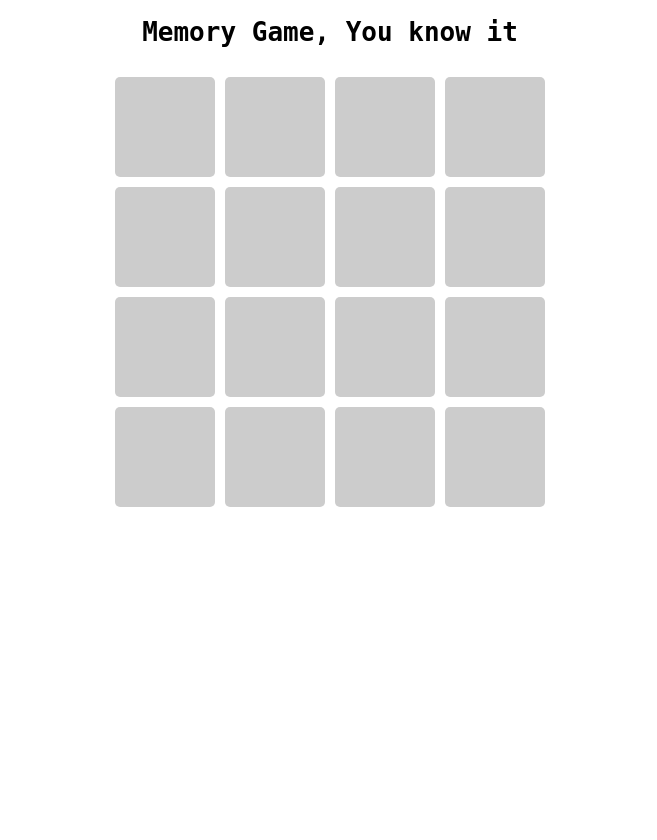
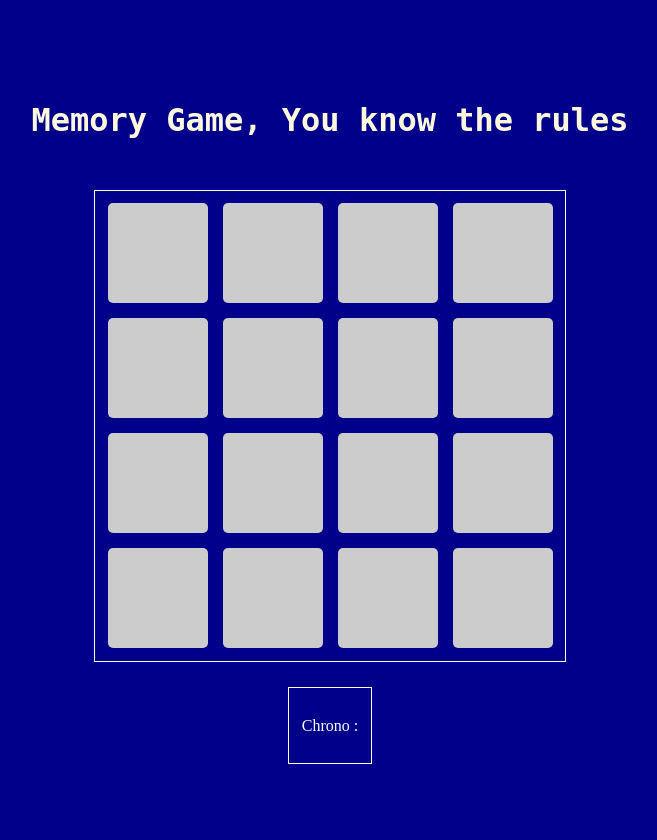
Before and after one commit to Arizn3/testfolio, a PHP site: page / in a window 1280 px wide. Shown: the whole page, without its empty margins (310-967 px from the left). Before the commit the page ends 507 px from the top, so only its background shows below. Run offline with PHP 8.4, Linux system fonts and the light colour scheme.

Commit message:
test(memorygame): ajustement du style

```diff
--- a/MemoryGameApp/index.html
+++ b/MemoryGameApp/index.html
@@ -4,15 +4,25 @@
 <head>
     <meta charset="UTF-8">
     <meta name="viewport" content="width=device-width, initial-scale=1.0">
-    <link rel="stylesheet" href="style.css">
+    <link rel="stylesheet" href="style-memory.css">
     <title>Memory Game</title>
 </head>
 
 <body>
-    <h1>Memory Game, You know it</h1>
-    <div id="game-board"></div>
-
-    <script src="script.js"></script>
+    <header>
+    </header>
+    <main>
+        <h1>Memory Game, You know the rules</h1>
+        <section>
+            <div id="game-board"></div>
+        </section>
+        <section>
+            <p>Chrono : </p>
+        </section>
+    </main>
+    <footer>
+    </footer>
+    <script src="script-memory.js"></script>
 </body>
 
 </html>
--- a/MemoryGameApp/style.css
+++ b/MemoryGameApp/style-memory.css
@@ -1,26 +1,50 @@
 /* BODY */
 body {
-    font-family: monospace;
-    text-align: center;
+    background-color: darkblue;
 }
 
+/* TITRE */
+h1 {
+    font-family: monospace, 'Courier New', Courier;
+    color: cornsilk;
+    margin: 3% auto;
+}
+
+/* MAIN */
+main {
+    display: flex;
+    flex-direction: column;
+    place-items: center;
+    margin: 5% auto;
+}
+
+section {
+    border: 1px solid white;
+    margin: 1%;
+    padding: 1%;
+}
+
+p {
+    color: white;
+}
+
+/* CONTAINER CREE DANS UNE DIV */
 #game-board {
     display: grid;
     grid-template-columns: repeat(4, 100px);
     grid-template-rows: repeat(4, 100px);
-    grid-gap: 10px;
-    justify-content: center;
-    margin: 30px auto;
+    grid-gap: 15px;
+    margin: auto;
 }
 
-/* classe pour l'élément parent créé dynamiquement */
+/* CLASSE DES ELEMENTS PARENT CREE */
 .card {
     background-color: #ccc;
     border-radius: 5px;
     cursor: pointer;
 }
 
-/* classe pour l'élément enfant crée dynamiquement, donc les cartes */
+/* CLASSE DES ELEMENTS ENFANT CREE (CARTES) */
 .card .card-content {
     opacity: 0;
 }
@@ -29,19 +53,18 @@ body {
     max-width: 100%;
 }
 
-/* classe au moment du click */
 .card.flip .card-content {
     opacity: 1;
 }
 
-/* classe pour les paires images trouvées */
+/* CLASSE DES ELEMENTS PAIRES TROUVEES */
 .card.matched {
     border: solid 4px rgb(0, 255, 0);
     box-sizing: border-box;
     cursor: default;
 }
 
-/* style animation */
+/* STYLE POUR ANIMATION */
 .card.flip {
     transform: rotateY(180deg);
 }
```
Also changed, not shown: MemoryGameApp/script-memory.js (renamed from MemoryGameApp/script.js, +17 -23 lines), ThermometreApp/script-thermometre.js (+10 -9 lines), ThermometreApp/test.js (deleted).
